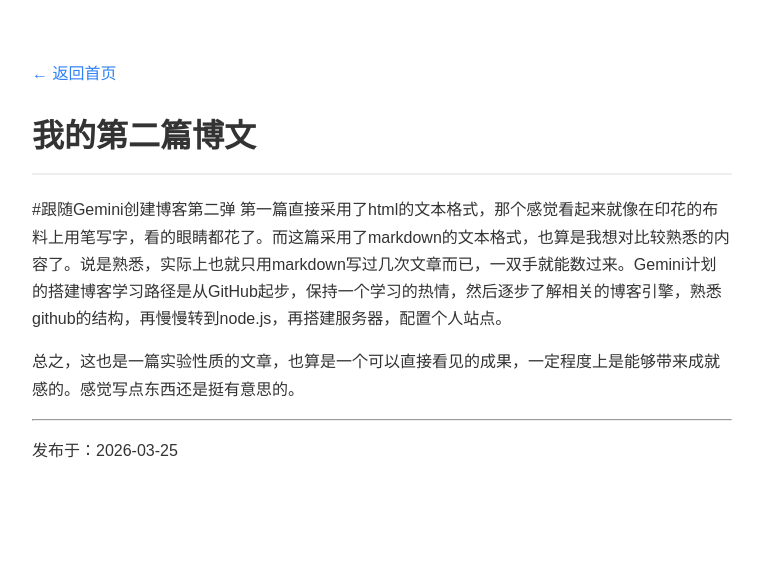
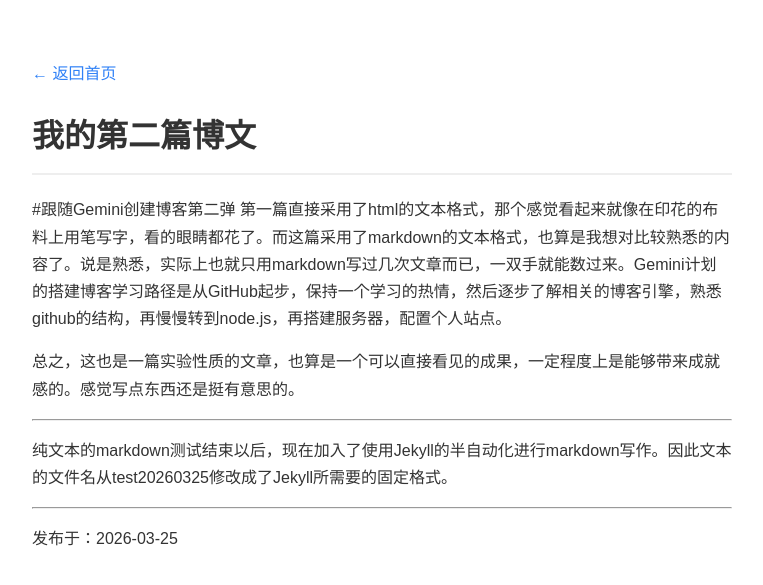
Before and after one commit to RingPhantom/RingPhantom.github.io, a Jekyll site: the page built from _posts/2026-03-25-test20260325.md, in a window 1280 px wide. Shown: the top 585 px of the page, without its empty margins (258-1021 px from the left). Built offline with Jekyll 4.4.1, drawn with Linux system fonts in a browser that asks for light colours.

Commit message:
Update and rename test20260325.md to 2026-03-25-test20260325.md

```diff
--- a/posts/test20260325.md
+++ b/_posts/2026-03-25-test20260325.md
@@ -8,3 +8,7 @@
 第一篇直接采用了html的文本格式，那个感觉看起来就像在印花的布料上用笔写字，看的眼睛都花了。而这篇采用了markdown的文本格式，也算是我想对比较熟悉的内容了。说是熟悉，实际上也就只用markdown写过几次文章而已，一双手就能数过来。Gemini计划的搭建博客学习路径是从GitHub起步，保持一个学习的热情，然后逐步了解相关的博客引擎，熟悉github的结构，再慢慢转到node.js，再搭建服务器，配置个人站点。
 
 总之，这也是一篇实验性质的文章，也算是一个可以直接看见的成果，一定程度上是能够带来成就感的。感觉写点东西还是挺有意思的。
+
+
+---
+纯文本的markdown测试结束以后，现在加入了使用Jekyll的半自动化进行markdown写作。因此文本的文件名从test20260325修改成了Jekyll所需要的固定格式。
```
